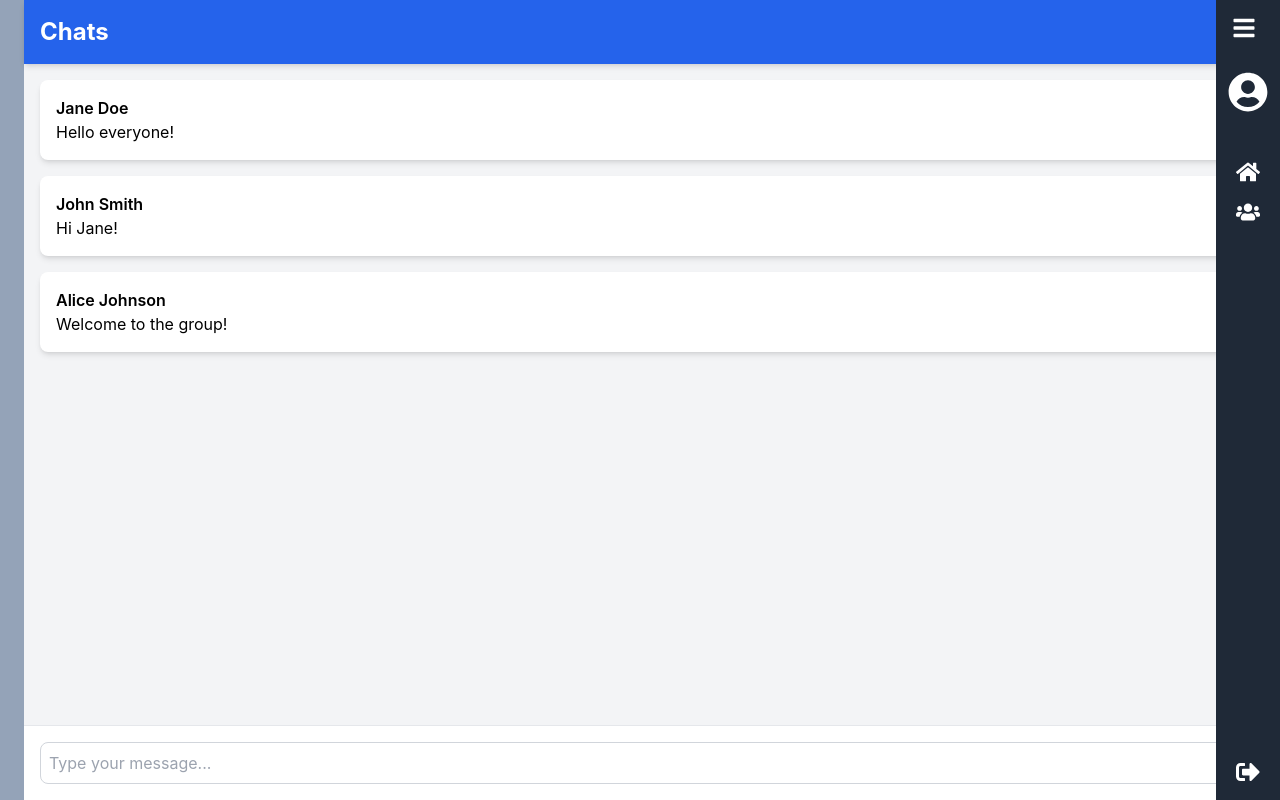
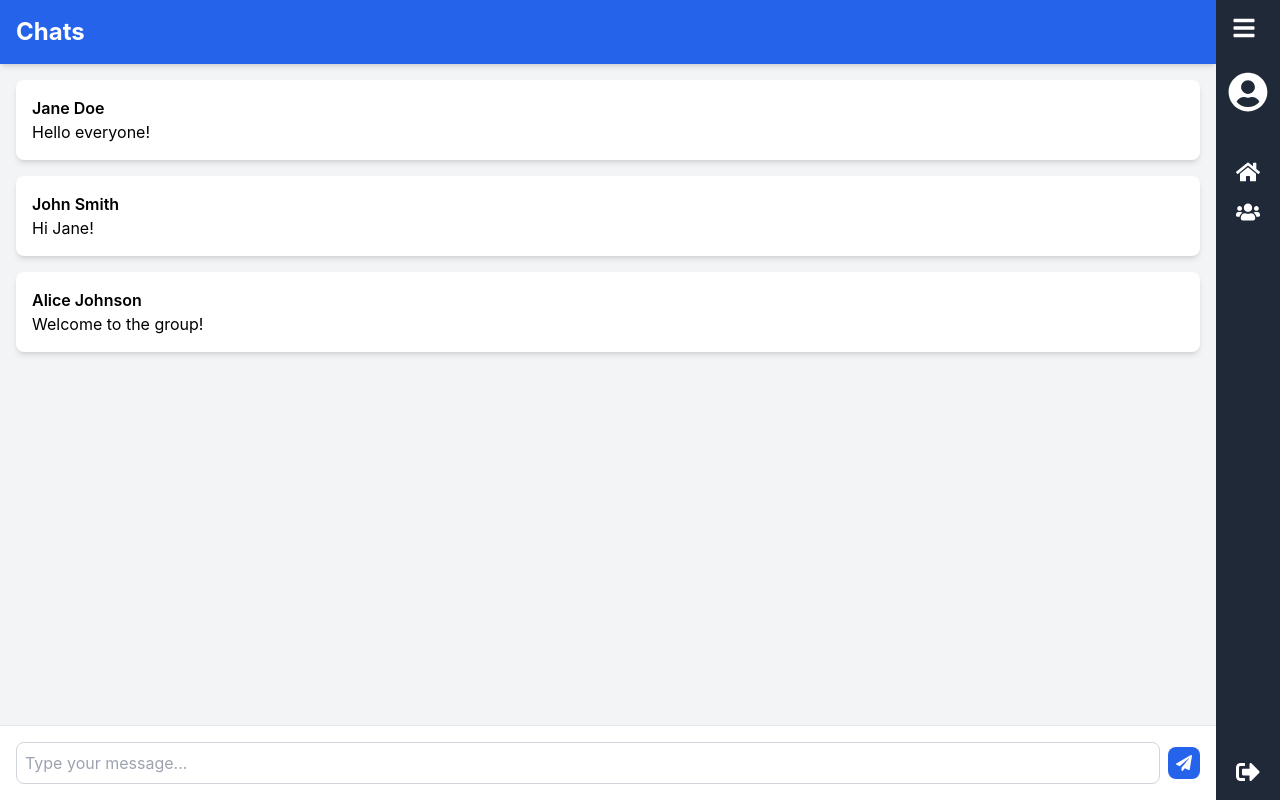
Before and after one commit to JAmcevoy/LearnWithMe, a React (Create React App) app: page / in a window 1280 px wide. Built offline with nearby package versions, Linux system fonts and the light colour scheme.

Commit message:
Create css for chats to deal with sidebar covering some of message screen

```diff
--- a/src/App.js
+++ b/src/App.js
@@ -29,12 +29,7 @@ function App() {
   return (
     <div className="bg-slate-400 min-h-screen flex">
       {/* Main Content Area */}
-      <div
-        className={`transition-all duration-300 flex-grow ${isSidebarOpen && !isMobile ? "ml-20" : "ml-6"}`}
-      >
-        {/* <PostContent /> */}
-        {/* <Profile /> */}
-        {/* <InterestCircles /> */}
+      <div className="transition-all duration-300 flex-grow">
         <Chats />
       </div>
 
--- a/src/components/Chats.js
+++ b/src/components/Chats.js
@@ -1,5 +1,7 @@
 import React, { useState } from "react";
 import { FaPaperPlane } from "react-icons/fa";
+import styles from "../styles/Chats.module.css";
+
 
 const Chats = () => {
   const [messages] = useState([
@@ -9,9 +11,8 @@ const Chats = () => {
   ]);
   const [newMessage] = useState("");
 
-
   return (
-    <div className="flex flex-col h-screen bg-gray-100">
+    <div className={`flex flex-col h-screen bg-gray-100 ${styles.fitting}`}>
       <header className="bg-blue-600 text-white p-4 shadow-md">
         <h1 className="text-2xl font-bold">Chats</h1>
       </header>
--- /dev/null
+++ b/src/styles/Chats.module.css
@@ -0,0 +1,3 @@
+.fitting {
+    margin-right: 4em;
+}
```
